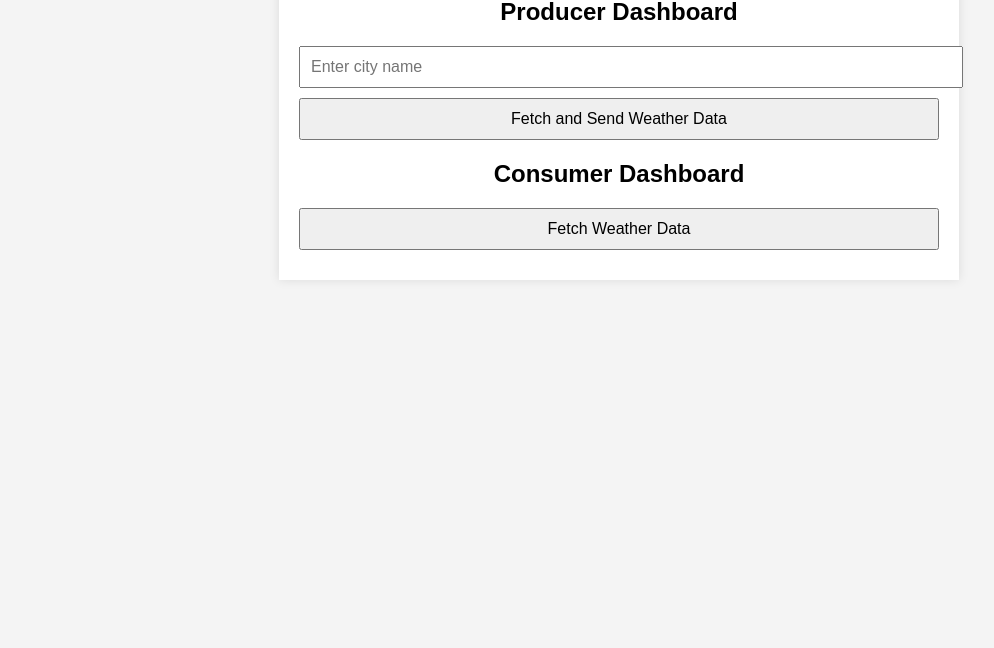
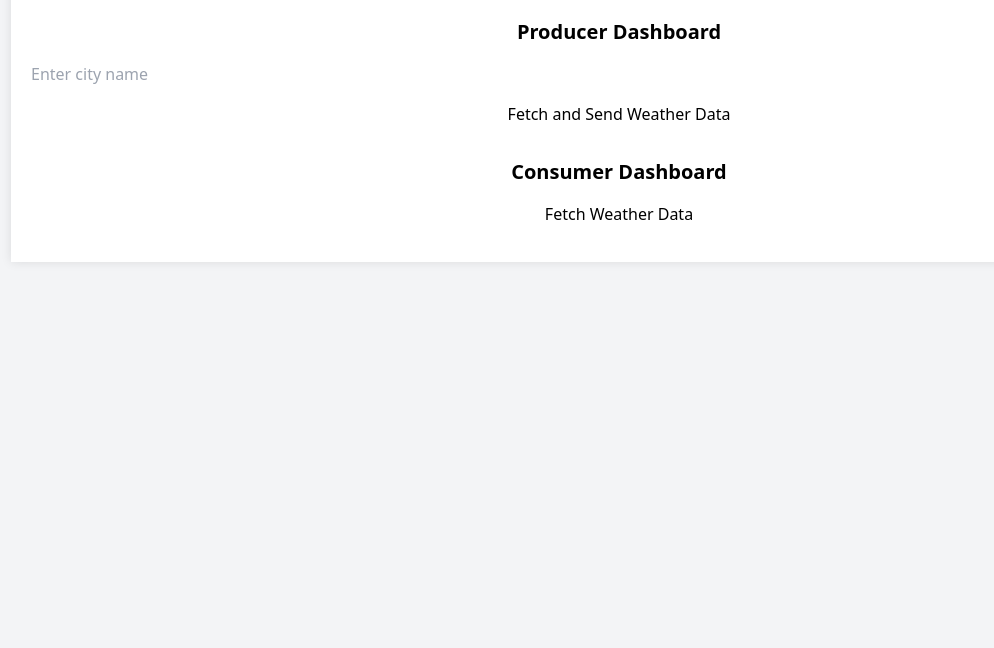
Before and after one commit to phil51297/kafka-weather-app, a plain HTML site: page front/index.html in a window 1280 px wide. Shown: the part 152-800 px from the top of the page, without its empty margins (21-1015 px from the left). Drawn offline with nearby package versions, Linux system fonts and the light colour scheme.

Commit message:
chore: Update docker-compose.yml and front/index.html

```diff
--- a/front/index.html
+++ b/front/index.html
@@ -1,26 +1,36 @@
 <!DOCTYPE html>
 <html lang="en">
-<head>
-    <meta charset="UTF-8">
-    <meta name="viewport" content="width=device-width, initial-scale=1.0">
+  <head>
+    <meta charset="UTF-8" />
+    <meta name="viewport" content="width=device-width, initial-scale=1.0" />
     <title>Weather Kafka App</title>
-    <link rel="stylesheet" href="style.css">
-</head>
-<body>
-    <div class="container">
-        <h1>Weather Kafka Application</h1>
-        <div id="producer-section">
-            <h2>Producer Dashboard</h2>
-            <input type="text" id="cityInput" placeholder="Enter city name">
-            <button onclick="sendWeatherData()">Fetch and Send Weather Data</button>
-            <p id="producerMessage"></p>
-        </div>
-        <div id="consumer-section">
-            <h2>Consumer Dashboard</h2>
-            <button onclick="fetchWeatherData()">Fetch Weather Data</button>
-            <div id="weatherData"></div>
-        </div>
+    <link rel="stylesheet" href="style.css" />
+    <script src="https://cdn.tailwindcss.com"></script>
+  </head>
+  <body class="bg-gray-100 font-sans p-8">
+    <div class="container mx-auto">
+      <h1 class="text-3xl font-bold">Weather Kafka Application</h1>
+      <div class="mt-8" id="producer-section">
+        <h2 class="text-xl font-bold">Producer Dashboard</h2>
+        <input
+          class="mt-4 mb-2 w-full"
+          type="text"
+          id="cityInput"
+          placeholder="Enter city name"
+        />
+        <button class="mt-4 mb-2 w-full" onclick="sendWeatherData()">
+          Fetch and Send Weather Data
+        </button>
+        <p class="mt-4 mb-2 w-full" id="producerMessage"></p>
+      </div>
+      <div class="mt-8" id="consumer-section">
+        <h2 class="text-xl font-bold">Consumer Dashboard</h2>
+        <button class="mt-4 mb-2 w-full" onclick="fetchWeatherData()">
+          Fetch Weather Data
+        </button>
+        <div id="weatherData" class="mt-4 mb-2 w-full"></div>
+      </div>
     </div>
     <script src="app.js"></script>
-</body>
+  </body>
 </html>
```
Also changed, not shown: 1 other file.
